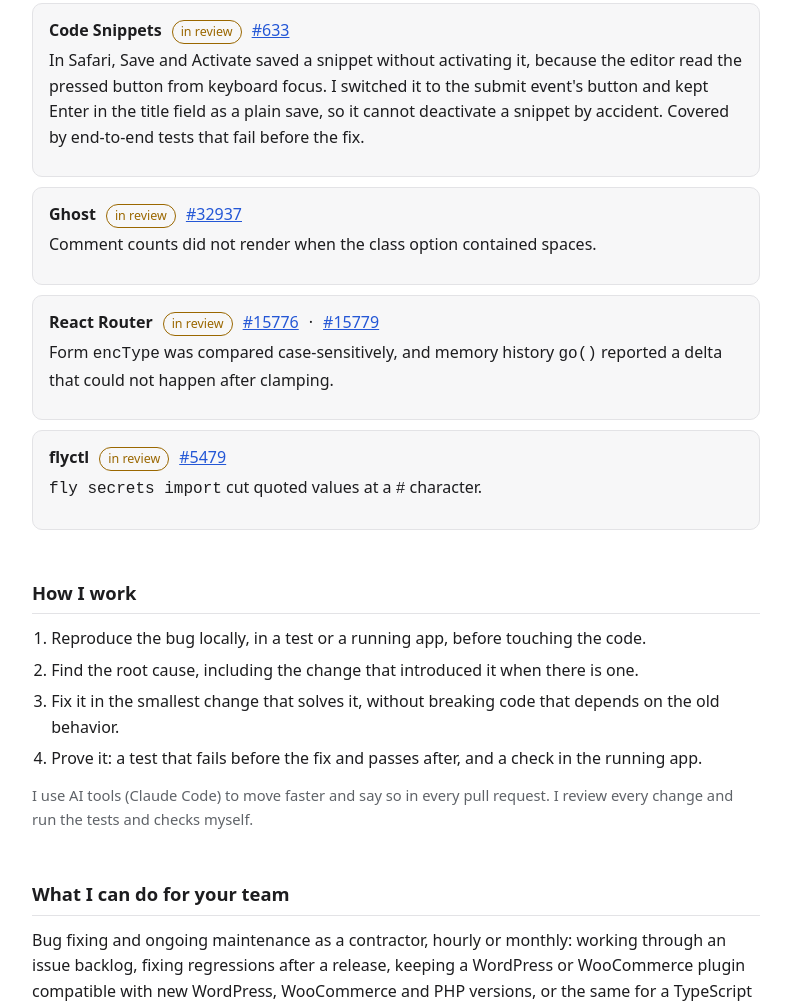
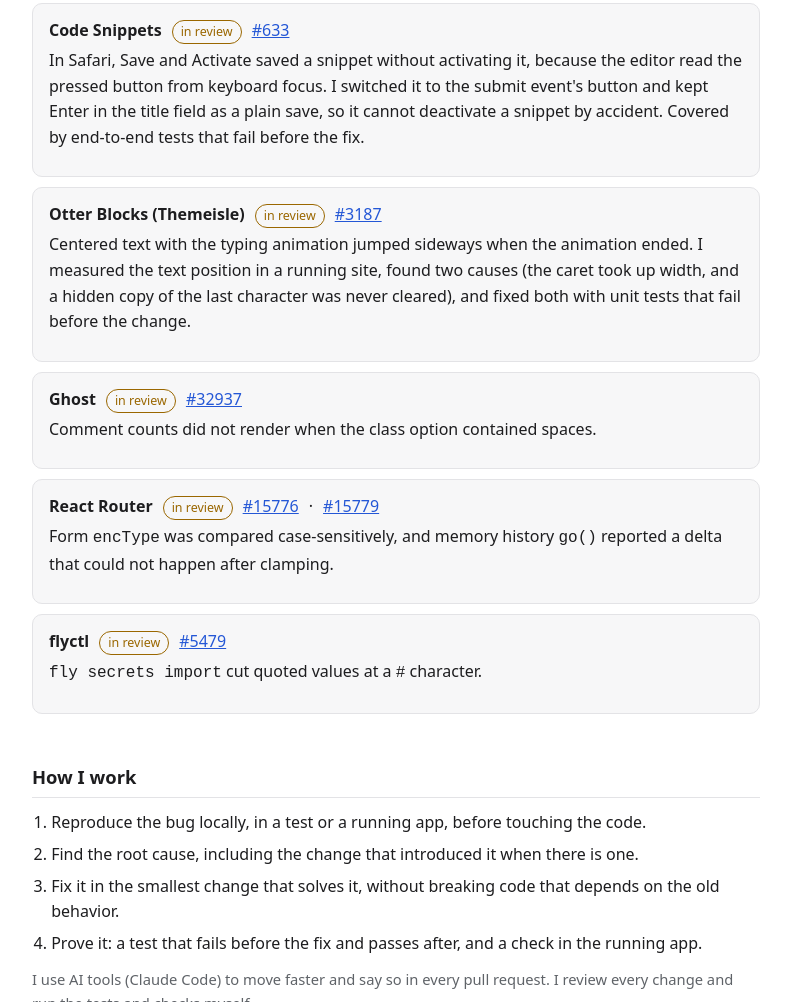
Before and after one commit to Toraastrta/Toraastrta.github.io, a plain HTML site: page index.html in a window 1280 px wide. Shown: the part 1358-2360 px from the top of the page, without its empty margins (244-1035 px from the left). Drawn offline with Linux system fonts and the light colour scheme.

Commit message:
Add Otter Blocks #3187

```diff
--- a/index.html
+++ b/index.html
@@ -102,6 +102,10 @@
       <p>In Safari, Save and Activate saved a snippet without activating it, because the editor read the pressed button from keyboard focus. I switched it to the submit event's button and kept Enter in the title field as a plain save, so it cannot deactivate a snippet by accident. Covered by end-to-end tests that fail before the fix.</p>
     </li>
     <li>
+      <div class="head"><span class="proj">Otter Blocks (Themeisle)</span><span class="tag wait">in review</span><a href="https://github.com/Codeinwp/otter-blocks/pull/3187">#3187</a></div>
+      <p>Centered text with the typing animation jumped sideways when the animation ended. I measured the text position in a running site, found two causes (the caret took up width, and a hidden copy of the last character was never cleared), and fixed both with unit tests that fail before the change.</p>
+    </li>
+    <li>
       <div class="head"><span class="proj">Ghost</span><span class="tag wait">in review</span><a href="https://github.com/TryGhost/Ghost/pull/32937">#32937</a></div>
       <p>Comment counts did not render when the class option contained spaces.</p>
     </li>
```
